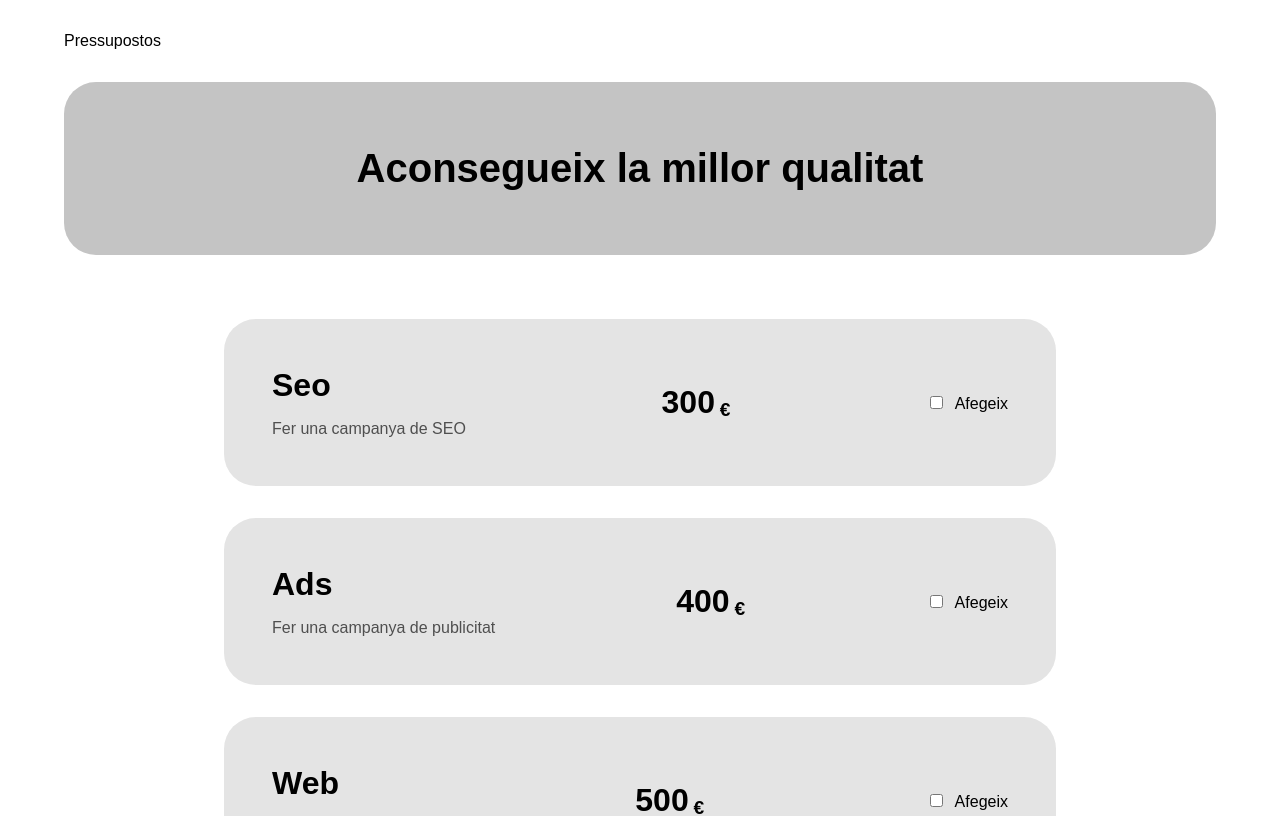
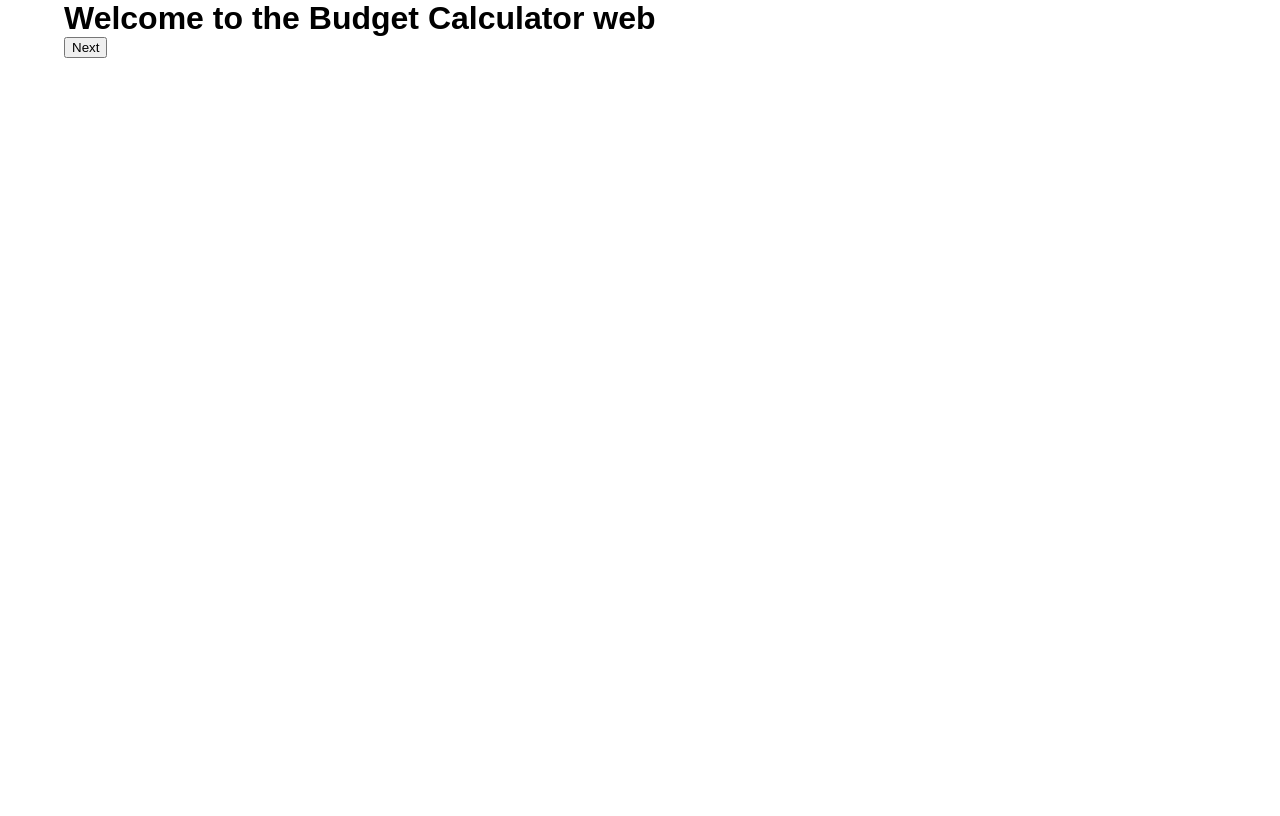
Before and after one commit to jordiciurana16/6.1-Pressupostos-Nivell3, an Angular app in the folder Sprint6/6.1-Pressupostos-Nivell3/Budgets/: page / in a window 1280 px wide. Shown: the top 816 px of the page. Built offline with nearby package versions, Linux system fonts and the light colour scheme.

Commit message:
router module

```diff
--- a/Sprint6/6.1-Pressupostos-Nivell3/Budgets/src/app/app.component.html
+++ b/Sprint6/6.1-Pressupostos-Nivell3/Budgets/src/app/app.component.html
@@ -1,2 +1 @@
-<app-landing></app-landing>
 <router-outlet></router-outlet>
--- a/Sprint6/6.1-Pressupostos-Nivell3/Budgets/src/app/app.component.ts
+++ b/Sprint6/6.1-Pressupostos-Nivell3/Budgets/src/app/app.component.ts
@@ -1,10 +1,9 @@
 import { Component } from '@angular/core';
 import { RouterOutlet } from '@angular/router';
-import { LandingComponent } from './landing/landing.component';
 
 @Component({
   selector: 'app-root',
-  imports: [RouterOutlet, LandingComponent],
+  imports: [RouterOutlet],
   templateUrl: './app.component.html',
   styleUrl: './app.component.scss',
 })
--- a/Sprint6/6.1-Pressupostos-Nivell3/Budgets/src/app/app.config.ts
+++ b/Sprint6/6.1-Pressupostos-Nivell3/Budgets/src/app/app.config.ts
@@ -4,5 +4,8 @@ import { provideRouter } from '@angular/router';
 import { routes } from './app.routes';
 
 export const appConfig: ApplicationConfig = {
-  providers: [provideZoneChangeDetection({ eventCoalescing: true }), provideRouter(routes)]
+  providers: [
+    provideZoneChangeDetection({ eventCoalescing: true }),
+    provideRouter(routes),
+  ],
 };
--- a/Sprint6/6.1-Pressupostos-Nivell3/Budgets/src/app/app.routes.ts
+++ b/Sprint6/6.1-Pressupostos-Nivell3/Budgets/src/app/app.routes.ts
@@ -1,3 +1,8 @@
 import { Routes } from '@angular/router';
+import { LandingComponent } from './landing/landing.component';
+import { WelcomeComponent } from './welcome/welcome.component';
 
-export const routes: Routes = [];
+export const routes: Routes = [
+  { path: '', component: WelcomeComponent },
+  { path: 'landing', component: LandingComponent },
+];
--- a/Sprint6/6.1-Pressupostos-Nivell3/Budgets/src/app/welcome/welcome.component.html
+++ b/Sprint6/6.1-Pressupostos-Nivell3/Budgets/src/app/welcome/welcome.component.html
@@ -1 +1,2 @@
-<p>welcome works!</p>
+<h1>Welcome to the Budget Calculator web</h1>
+<button [routerLink]="['/landing']">Next</button>
```
Also changed, not shown: Sprint6/6.1-Pressupostos-Nivell3/Budgets/src/app/welcome/welcome.component.ts (+5 -5 lines).
